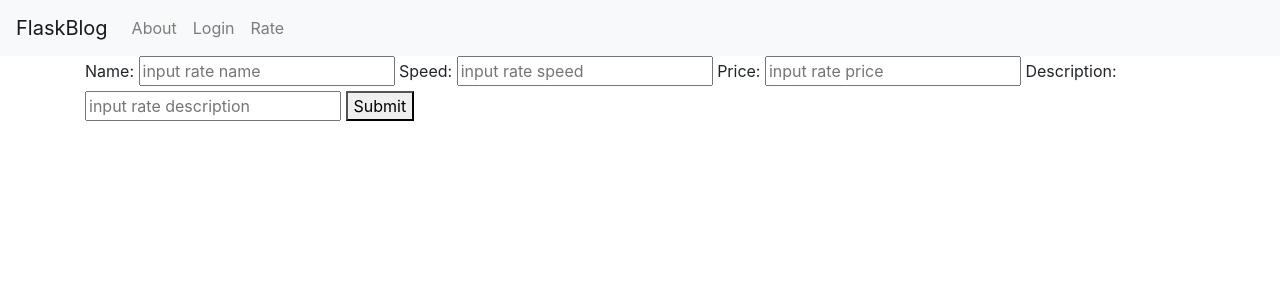
After one commit to Massonus/ConnectX, a Flask app: page /rate/add in a window 1280 px wide. The commit adds this page. Shown: the top 300 px of the page. Run offline with Flask 3, Linux system fonts and the light colour scheme; parts of the project's set-up code (start-up, migrations or seed data) failed here and were passed over; some libraries are stand-ins or nearby versions.

Commit message:
added add rate

```diff
--- a/application/__init__.py
+++ b/application/__init__.py
@@ -12,8 +12,8 @@ def create_app():
     with app.app_context():
         initialize_tables()
         user_util.add_new_user('username', 'password', True)
-        rate_util.add_new(name='Basic', speed=50, price=100, description="Basic rate")
-        rate_util.add_new(name='Basic1', speed=41, price=24, description="Standart rate")
+        rate_util.add_new({'name': 'Basic', 'speed': 50, 'price': 100, 'description': "Basic rate"})
+        rate_util.add_new({'name': 'Basic1', 'speed': 41, 'price': 24, 'description': "Standart rate"})
 
     from application.routes.main import bp as main_bp
     app.register_blueprint(main_bp)
--- a/application/routes/rate_main.py
+++ b/application/routes/rate_main.py
@@ -7,19 +7,27 @@ bp = Blueprint('rate', __name__)
 @bp.route('/')
 def show_rates():
     rates = rate_util.get_all()
-    return render_template('rate/rate_detail.html', rates=rates)
+    return render_template('rate/rates.html', rates=rates)
 
 
 @bp.route('/basic/<int:rate_id>')
 def show_rate_by_id(rate_id):
     rate = rate_util.get_by_id(rate_id)  # Здесь должна быть функция для получения тарифа по его ID
-    return render_template('rate/rate_main_page.html', rate=rate)
+    return render_template('rate/rate_info.html', rate=rate)
 
 
-@bp.route('/delete/<int:rate_id>')
-def delete_rate(rate_id):
-    rate_util.delete(rate_id)
+@bp.route('/add', methods=('POST',))
+def do_add():
+    values = {'name': request.form['name'], 'speed': request.form['speed'],
+              'price': request.form['price'],
+              'description': request.form['description']}
+    rate_util.add_new(values)
     return redirect('/rate')
+
+
+@bp.route('/add', methods=('GET',))
+def add_page():
+    return render_template('rate/rate_add.html')
 
 
 @bp.route('/editPage/<int:rate_id>', methods=['GET'])
@@ -36,3 +44,9 @@ def do_edit(rate_id):
                   'description': request.form['description']}
         rate_util.edit(rate_id, values)
     return redirect('/rate')
+
+
+@bp.route('/delete/<int:rate_id>')
+def delete_rate(rate_id):
+    rate_util.delete(rate_id)
+    return redirect('/rate')
--- /dev/null
+++ b/application/templates/rate/rate_add.html
@@ -0,0 +1,21 @@
+{% extends 'base.html' %}
+
+{% block content %}
+
+    <form action="{{ url_for('rate.do_add') }}" method="POST">
+        <label for="name">Name:</label>
+        <input id="name" name="name" type="text" placeholder="input rate name">
+
+        <label for="speed">Speed:</label>
+        <input id="speed" name="speed" type="number" min="1" placeholder="input rate speed">
+
+        <label for="price">Price:</label>
+        <input id="price" name="price" type="number" step="0.01" min="1" placeholder="input rate price">
+
+        <label for="description">Description:</label>
+        <input id="description" name="description" type="text" placeholder="input rate description">
+
+        <button type="submit">Submit</button>
+    </form>
+
+{% endblock %}
--- a/application/templates/rate/rate_edit.html
+++ b/application/templates/rate/rate_edit.html
@@ -2,15 +2,15 @@
 
 {% block content %}
 
-    <form action="{{ url_for('rate.do_edit', rate_id=rate.id) }}" method="post">
+    <form action="{{ url_for('rate.do_edit', rate_id=rate.id) }}" method="POST">
         <label for="name">Name:</label>
         <input id="name" name="name" type="text" placeholder="input rate name" value="{{ rate.name }}">
 
         <label for="speed">Speed:</label>
-        <input id="speed" name="speed" type="text" placeholder="input rate speed" value="{{ rate.speed }}">
+        <input id="speed" name="speed" type="number" min="1" placeholder="input rate speed" value="{{ rate.speed }}">
 
         <label for="price">Price:</label>
-        <input id="price" name="price" type="text" placeholder="input rate price" value="{{ rate.price }}">
+        <input id="price" name="price" type="number" step="0.01" min="1" placeholder="input rate price" value="{{ rate.price }}">
 
         <label for="description">Description:</label>
         <input id="description" name="description" type="text" placeholder="input rate description" value="{{ rate.description }}">
--- a/application/templates/rate/rate_detail.html
+++ b/application/templates/rate/rates.html
@@ -1,6 +1,10 @@
 {% extends 'base.html' %}
 
 {% block content %}
+
+    {% if session.is_admin %}
+        <button><a href="{{ url_for('rate.add_page') }}">Add</a></button>
+    {% endif %}
 
     {% for rate in rates %}
         <h1>{{ rate.name }}</h1>
--- a/application/util/rate_util.py
+++ b/application/util/rate_util.py
@@ -7,8 +7,8 @@ def get_all():
     return session.query(Rate).all()
 
 
-def add_new(name, speed, price, description):
-    rate = Rate(name=name, speed=speed, price=price, description=description)
+def add_new(values):
+    rate = Rate(**values)
     session.add(rate)
     do_commit()
 
```
Also changed, not shown: application/templates/rate/rate_info.html (renamed from application/templates/rate/rate_main_page.html).
